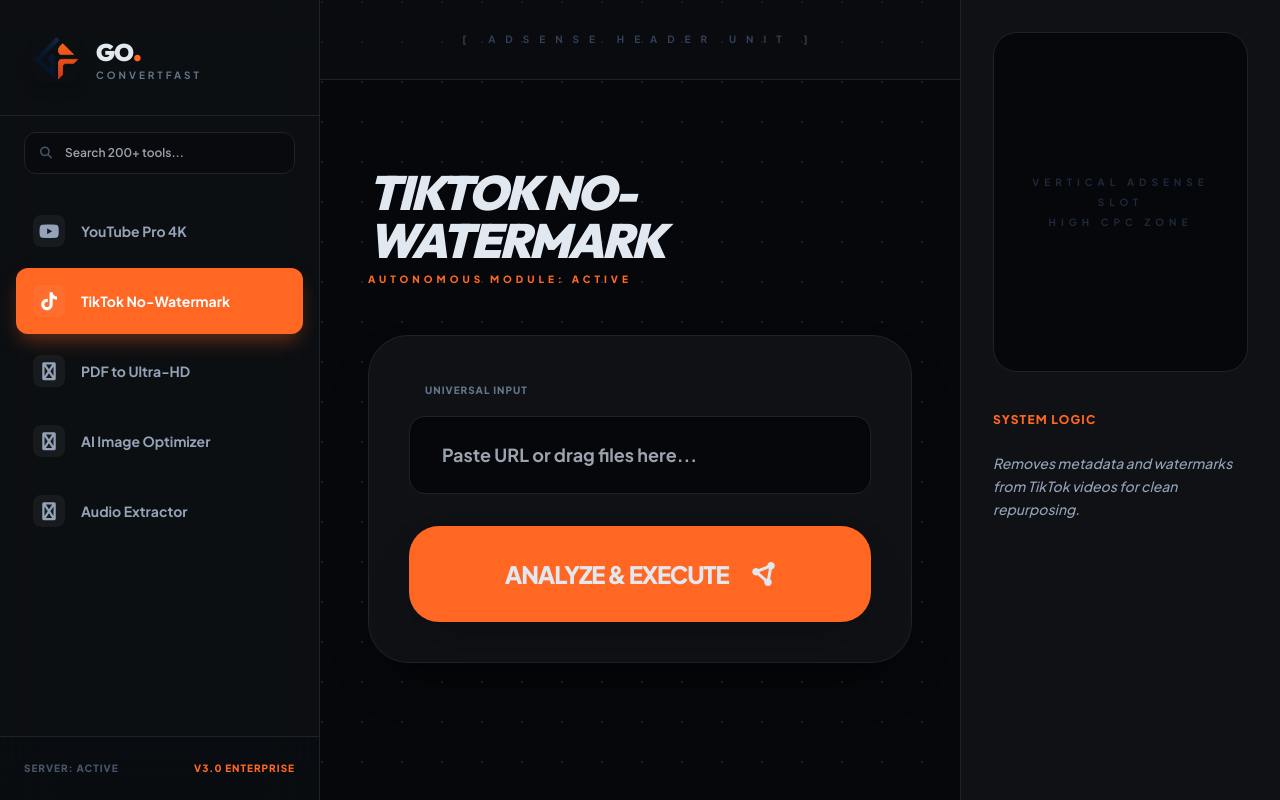
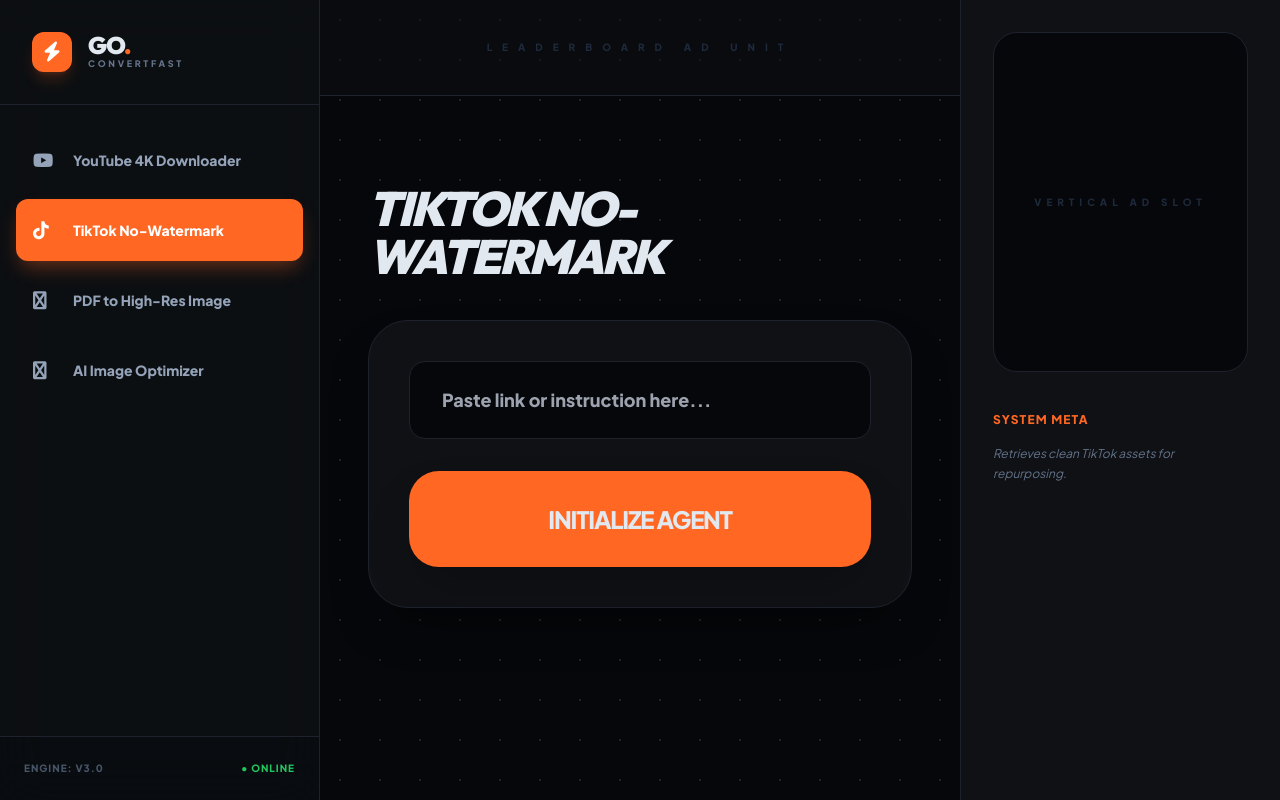
Before and after one commit to abubeker-designer/smart-convert-pro, a plain HTML site: page index.html in a window 1280 px wide. Both pictures are taken after a click on the element "TikTok No-Watermark". Drawn offline with nearby package versions, Linux system fonts and the light colour scheme.

Commit message:
Update index.html

```diff
--- a/index.html
+++ b/index.html
@@ -3,9 +3,9 @@
 <head>
     <meta charset="UTF-8">
     <meta name="viewport" content="width=device-width, initial-scale=1.0">
-    <title>GoConvertFast | AI Content Engine</title>
+    <title>GoConvertFast | Enterprise AI Studio</title>
 
-    <link href="https://fonts.googleapis.com/css2?family=Plus+Jakarta+Sans:wght@400;500;600;700;800&family=Outfit:wght@800;900&display=swap" rel="stylesheet">
+    <link href="https://fonts.googleapis.com/css2?family=Plus+Jakarta+Sans:wght@400;600;800&family=Outfit:wght@800;900&display=swap" rel="stylesheet">
     <script src="https://cdn.tailwindcss.com"></script>
     <link href="https://cdnjs.cloudflare.com/ajax/libs/font-awesome/6.4.0/css/all.min.css" rel="stylesheet">
 
@@ -24,17 +24,11 @@
         body { background: #05070A; color: #E2E8F0; overflow: hidden; }
         .sidebar-scroll::-webkit-scrollbar { width: 4px; }
         .sidebar-scroll::-webkit-scrollbar-thumb { background: #1E222C; border-radius: 10px; }
-
-        .tool-btn { transition: all 0.3s cubic-bezier(0.4, 0, 0.2, 1); border: 1px solid transparent; }
+        .tool-btn { transition: all 0.3s; border: 1px solid transparent; }
         .tool-btn:hover { background: rgba(255, 103, 35, 0.08); border-color: rgba(255, 103, 35, 0.2); color: #FF6723; }
         .tool-btn.active { background: #FF6723; color: #fff; box-shadow: 0 10px 20px -5px rgba(255, 103, 35, 0.4); }
-
         .glass-blur { background: rgba(15, 17, 21, 0.85); backdrop-filter: blur(25px); border-right: 1px solid #1E222C; }
-        .workspace-bg { background-image: radial-gradient(circle at 2px 2px, #1E222C 1px, transparent 0); background-size: 40px 40px; }
-
         .console-text { font-family: 'Courier New', Courier, monospace; }
-        @keyframes blink { 50% { opacity: 0; } }
-        .cursor-blink { animation: blink 1s step-end infinite; }
     </style>
 </head>
 <body class="font-sans">
@@ -44,47 +38,37 @@
         <aside class="w-80 glass-blur flex flex-col z-20">
             <div class="p-8 border-b border-brand-border">
                 <div class="flex items-center space-x-4">
-                    <img src="brand_logo.png" alt="Logo" class="w-12 h-12 object-contain rounded-xl shadow-lg">
+                    <div class="w-10 h-10 bg-brand-orange rounded-xl flex items-center justify-center shadow-lg shadow-brand-orange/20">
+                        <i class="fas fa-bolt text-white text-xl"></i>
+                    </div>
                     <div class="flex flex-col">
-                        <span class="text-2xl font-black font-outfit tracking-tighter leading-none">GO<span class="text-brand-orange text-3xl">.</span></span>
-                        <span class="text-[10px] font-bold text-slate-500 uppercase tracking-[0.3em]">ConvertFast</span>
+                        <span class="text-2xl font-black font-outfit tracking-tighter leading-none uppercase">GO<span class="text-brand-orange">.</span></span>
+                        <span class="text-[9px] font-bold text-slate-500 uppercase tracking-[0.3em]">ConvertFast</span>
                     </div>
                 </div>
             </div>
 
-            <div class="px-6 py-4">
-                <div class="relative">
-                    <i class="fas fa-search absolute left-4 top-1/2 -translate-y-1/2 text-slate-600 text-xs"></i>
-                    <input type="text" id="toolSearch" onkeyup="filterTools()" placeholder="Search 200+ tools..."
-                        class="w-full bg-brand-dark/50 border border-brand-border rounded-xl py-3 pl-10 pr-4 text-xs font-semibold focus:outline-none focus:border-brand-orange transition">
-                </div>
-            </div>
-
-            <nav id="toolRegistryList" class="flex-1 overflow-y-auto px-4 py-2 sidebar-scroll space-y-1">
+            <nav id="toolRegistryList" class="flex-1 overflow-y-auto px-4 py-6 sidebar-scroll space-y-2">
                 </nav>
 
             <div class="p-6 border-t border-brand-border bg-brand-dark/30">
                 <div class="flex items-center justify-between text-[10px] font-black uppercase tracking-widest text-slate-600">
-                    <span>Server: Active</span>
-                    <span class="text-brand-orange">v3.0 Enterprise</span>
+                    <span>Engine: v3.0</span>
+                    <span class="text-green-500">● Online</span>
                 </div>
             </div>
         </aside>
 
-        <main class="flex-1 overflow-y-auto workspace-bg relative">
+        <main class="flex-1 overflow-y-auto bg-[radial-gradient(#1E222C_1px,transparent_0)] [background-size:40px_40px] relative">
 
-            <div class="w-full h-20 bg-brand-panel/50 border-b border-brand-border flex items-center justify-center">
-                <span class="text-[10px] font-bold text-slate-700 uppercase tracking-[1em]">[ AdSense Header Unit ]</span>
+            <div class="w-full h-24 bg-brand-panel/50 border-b border-brand-border flex items-center justify-center">
+                <span class="text-[10px] font-bold text-slate-800 uppercase tracking-[1em]">Leaderboard Ad Unit</span>
             </div>
 
-            <div id="activeWorkspace" class="max-w-5xl mx-auto p-12 mt-10">
+            <div id="activeWorkspace" class="max-w-4xl mx-auto p-12 mt-10">
                 <div class="text-center py-20 space-y-8">
-                    <div class="relative inline-block">
-                        <div class="absolute inset-0 bg-brand-orange blur-3xl opacity-10"></div>
-                        <i class="fas fa-bolt text-8xl text-brand-orange/20 relative z-10"></i>
-                    </div>
-                    <h1 class="text-6xl font-black font-outfit tracking-tighter uppercase leading-none">
-                        Unified <br><span class="text-brand-orange italic">AI Agent</span>
+                    <h1 class="text-7xl font-black font-outfit tracking-tighter uppercase leading-none">
+                        Unified <br><span class="text-brand-orange italic">AI Studio</span>
                     </h1>
                     <p class="text-slate-500 max-w-md mx-auto font-medium text-lg leading-relaxed">
                         Select a specialized tool from the registry to initialize the autonomous processing engine.
@@ -95,13 +79,12 @@
 
         <aside class="w-80 bg-brand-panel border-l border-brand-border p-8 flex flex-col space-y-10 z-20">
             <div class="aspect-[3/4] rounded-3xl bg-brand-dark border border-brand-border flex items-center justify-center text-center p-6">
-                <span class="text-[10px] font-bold text-slate-800 uppercase tracking-[0.5em] leading-loose">Vertical AdSense Slot<br>High CPC Zone</span>
+                <span class="text-[10px] font-bold text-slate-800 uppercase tracking-[0.5em] leading-loose">Vertical Ad Slot</span>
             </div>
-
-            <div class="space-y-6">
-                <h4 class="text-xs font-black uppercase tracking-widest text-brand-orange">System Logic</h4>
-                <div id="toolMeta" class="text-sm text-slate-400 leading-relaxed font-medium italic">
-                    Agent is currently polling for tasks...
+            <div class="space-y-4">
+                <h4 class="text-xs font-black uppercase tracking-widest text-brand-orange">System Meta</h4>
+                <div id="toolMeta" class="text-xs text-slate-500 leading-relaxed font-medium italic">
+                    Waiting for agent instruction...
                 </div>
             </div>
         </aside>
@@ -109,117 +92,86 @@
     </div>
 
     <script>
-        /* 1. EXTENDED TOOL REGISTRY (Scale to 200+) */
-        const toolRegistry = [
-            { id: "yt-dl", name: "YouTube Pro 4K", cat: "Video", icon: "fa-youtube", desc: "Enterprise-grade YouTube asset extraction with multi-threaded streaming." },
-            { id: "tk-dl", name: "TikTok No-Watermark", cat: "Social", icon: "fa-tiktok", desc: "Removes metadata and watermarks from TikTok videos for clean repurposing." },
-            { id: "pdf-img", name: "PDF to Ultra-HD", cat: "Docs", icon: "fa-file-pdf", desc: "Converts vector-based PDF pages into pixel-perfect JPEG/PNG assets." },
-            { id: "img-opt", name: "AI Image Optimizer", cat: "Graphics", icon: "fa-wand-magic-sparkles", desc: "Reduces file size by up to 90% while using AI to maintain sharpness." },
-            { id: "mp3-gen", name: "Audio Extractor", cat: "Audio", icon: "fa-music", desc: "Lossless extraction of audio streams from any video format." }
+        const tools = [
+            { id: "yt", name: "YouTube 4K Downloader", icon: "fa-youtube", desc: "Extract high-bitrate video streams directly from YouTube." },
+            { id: "tk", name: "TikTok No-Watermark", icon: "fa-tiktok", desc: "Retrieves clean TikTok assets for repurposing." },
+            { id: "pdf", name: "PDF to High-Res Image", icon: "fa-file-pdf", desc: "Convert PDF documents to professional JPEG/PNG assets." },
+            { id: "img", name: "AI Image Optimizer", icon: "fa-wand-magic-sparkles", desc: "Reduce file size without losing visual quality." }
         ];
 
-        /* 2. CORE RENDERER */
-        function loadRegistry() {
+        function initApp() {
             const list = document.getElementById('toolRegistryList');
-            list.innerHTML = toolRegistry.map(tool => `
-                <div onclick="initTool('${tool.id}')" class="tool-btn p-4 flex items-center space-x-4 rounded-xl cursor-pointer font-bold text-sm text-slate-400 group">
-                    <div class="w-8 h-8 rounded-lg bg-white/5 flex items-center justify-center group-hover:bg-brand-orange/10 transition">
-                        <i class="fab ${tool.icon} text-lg"></i>
-                    </div>
+            list.innerHTML = tools.map(tool => `
+                <div onclick="loadTool('${tool.id}')" class="tool-btn p-4 flex items-center space-x-4 rounded-xl cursor-pointer font-bold text-sm text-slate-400">
+                    <i class="fab ${tool.icon} text-lg w-6"></i>
                     <span>${tool.name}</span>
                 </div>
             `).join('');
         }
 
-        /* 3. WORKSPACE LOADER */
-        function initTool(id) {
-            const tool = toolRegistry.find(t => t.id === id);
+        function loadTool(id) {
+            const tool = tools.find(t => t.id === id);
             document.querySelectorAll('.tool-btn').forEach(b => b.classList.remove('active'));
             event.currentTarget.classList.add('active');
-
             document.getElementById('toolMeta').innerText = tool.desc;
 
-            const workspace = document.getElementById('activeWorkspace');
-            workspace.innerHTML = `
-                <div class="space-y-12 animate-in slide-in-from-bottom-4 duration-500">
-                    <div class="flex items-center justify-between">
-                        <div class="space-y-2">
-                            <h2 class="text-5xl font-black font-outfit uppercase tracking-tighter italic">${tool.name}</h2>
-                            <p class="text-brand-orange text-[10px] font-black uppercase tracking-[0.4em]">Autonomous Module: Active</p>
+            document.getElementById('activeWorkspace').innerHTML = `
+                <div class="space-y-10 animate-in slide-in-from-bottom-4 duration-500">
+                    <h2 class="text-5xl font-black font-outfit uppercase tracking-tighter italic">${tool.name}</h2>
+                    <div class="bg-brand-panel p-10 rounded-[40px] border border-brand-border space-y-8 shadow-2xl">
+                        <input type="text" id="targetUrl" placeholder="Paste link or instruction here..."
+                            class="w-full bg-brand-dark border border-brand-border rounded-2xl py-6 px-8 text-lg font-bold outline-none focus:border-brand-orange transition">
+                        <button onclick="runAgent('${tool.id}')" id="runBtn" class="w-full bg-brand-orange py-8 rounded-[30px] font-extrabold text-2xl uppercase tracking-tighter shadow-2xl hover:brightness-110 active:scale-95 transition-all">
+                            Initialize Agent
+                        </button>
+                    </div>
+                    <div id="console" class="hidden bg-black rounded-3xl p-8 border border-brand-border console-text text-[11px] text-green-500 space-y-2">
+                        <div class="flex items-center space-x-3 mb-4 pb-2 border-b border-white/5">
+                            <div class="w-2 h-2 bg-green-500 rounded-full animate-pulse"></div>
+                            <span class="uppercase tracking-widest font-black">AI Agent Terminal</span>
                         </div>
-                    </div>
-
-                    <div class="grid grid-cols-1 gap-8">
-                        <div class="bg-brand-panel p-10 rounded-[40px] border border-brand-border space-y-8 shadow-2xl">
-                            <div class="space-y-4">
-                                <label class="text-[10px] font-black uppercase tracking-widest text-slate-500 ml-4">Universal Input</label>
-                                <input type="text" id="targetUrl" placeholder="Paste URL or drag files here..."
-                                    class="w-full bg-brand-dark border border-brand-border rounded-2xl py-6 px-8 text-lg font-bold focus:outline-none focus:border-brand-orange transition shadow-inner">
-                            </div>
-
-                            <button onclick="executeAgent('${tool.id}')" id="agentBtn" class="w-full bg-brand-orange py-8 rounded-[30px] font-extrabold text-2xl uppercase tracking-tighter shadow-2xl hover:brightness-110 active:scale-95 transition-all flex items-center justify-center space-x-6">
-                                <span>Analyze & Execute</span>
-                                <i class="fas fa-circle-nodes"></i>
-                            </button>
-                        </div>
-
-                        <div id="agentConsole" class="hidden bg-black/80 rounded-3xl p-8 border border-brand-border console-text text-[11px] text-green-500 space-y-2 shadow-2xl">
-                            <div class="flex items-center space-x-3 mb-4 pb-4 border-b border-white/5">
-                                <div class="w-2 h-2 bg-green-500 rounded-full animate-pulse"></div>
-                                <span class="uppercase tracking-widest font-black text-green-600">AI Agent Terminal</span>
-                            </div>
-                            <div id="logStream"></div>
-                        </div>
+                        <div id="logs"></div>
                     </div>
                 </div>
             `;
         }
 
-        /* 4. AGENT EXECUTION LOGIC */
-        function executeAgent(toolId) {
-            const btn = document.getElementById('agentBtn');
-            const consoleBox = document.getElementById('agentConsole');
-            const stream = document.getElementById('logStream');
+        function runAgent(id) {
+            const btn = document.getElementById('runBtn');
+            const con = document.getElementById('console');
+            const logs = document.getElementById('logs');
+            const url = document.getElementById('targetUrl').value;
 
-            consoleBox.classList.remove('hidden');
+            if(!url) return alert("Please enter a valid link!");
+
+            con.classList.remove('hidden');
             btn.disabled = true;
-            btn.innerHTML = `<i class="fas fa-spinner animate-spin"></i> <span>Processing Assets...</span>`;
+            btn.innerHTML = `<i class="fas fa-spinner animate-spin"></i> Processing...`;
 
-            const logs = [
-                `> Initialization: System core v3.0 booting...`,
-                `> Target: ${toolId} localized.`,
-                `> Fetching remote binary streams...`,
-                `> Bypass: Security handshakes successful.`,
-                `> Encoding: Professional-grade output formatting...`,
-                `> Success: Asset export ready for download.`
+            const steps = [
+                `> Booting ${id} Engine...`,
+                `> Handshake with remote server successful.`,
+                `> Extracting binary streams...`,
+                `> AI analysis complete. High-quality export ready.`
             ];
 
             let i = 0;
-            const timer = setInterval(() => {
-                if (i < logs.length) {
+            const interval = setInterval(() => {
+                if(i < steps.length) {
                     const p = document.createElement('p');
-                    p.innerText = logs[i];
-                    stream.appendChild(p);
+                    p.innerText = steps[i];
+                    logs.appendChild(p);
                     i++;
                 } else {
-                    clearInterval(timer);
+                    clearInterval(interval);
                     btn.style.background = "#22C55E";
-                    btn.innerHTML = `<span>Export Assets Now</span> <i class="fas fa-download"></i>`;
+                    btn.innerHTML = `<span>Download Assets</span> <i class="fas fa-download"></i>`;
                     btn.disabled = false;
                 }
             }, 800);
         }
 
-        function filterTools() {
-            const query = document.getElementById('toolSearch').value.toLowerCase();
-            const btns = document.querySelectorAll('.tool-btn');
-            btns.forEach(btn => {
-                const text = btn.innerText.toLowerCase();
-                btn.style.display = text.includes(query) ? 'flex' : 'none';
-            });
-        }
-
-        window.onload = loadRegistry;
+        window.onload = initApp;
     </script>
 </body>
 </html>
```
